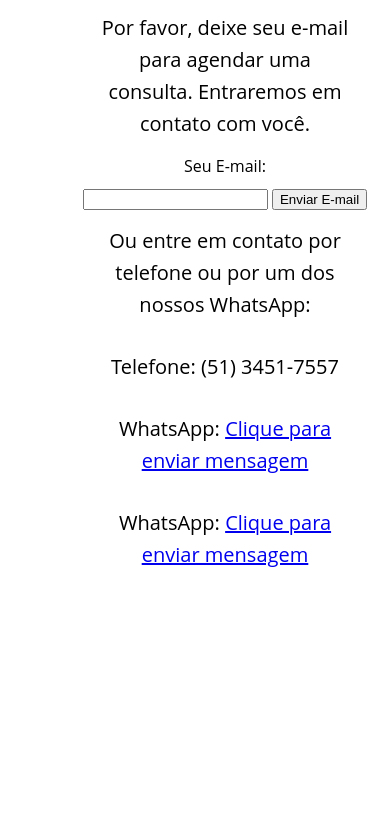
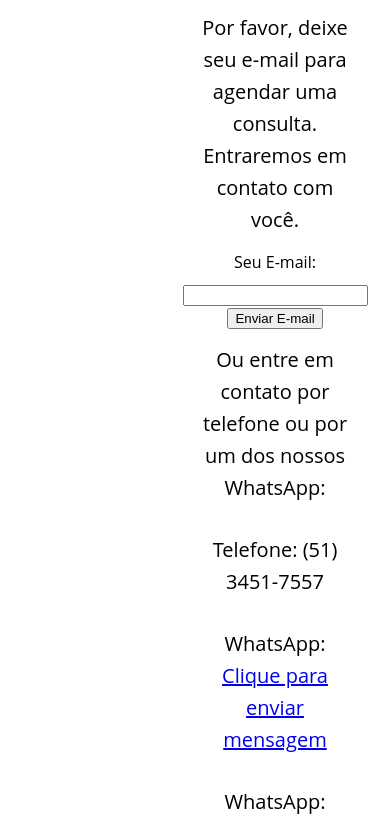
Before and after one commit to gustavobrasilm/projeto1, a plain HTML site: page agendar.html in a window 390 px wide. Shown: the part 492-1309 px from the top of the page. Before the commit the page ends 1098 px from the top, so only its background shows below. Drawn offline with Linux system fonts and the light colour scheme.

Commit message:
Update styles.css

```diff
--- a/styles.css
+++ b/styles.css
@@ -352,7 +352,7 @@ margin: 0px;
       #contato-id {
         display: flex;
         flex-direction: column;
-        margin-left: 80px
+        margin-left: 180px
 
 
       }
```
